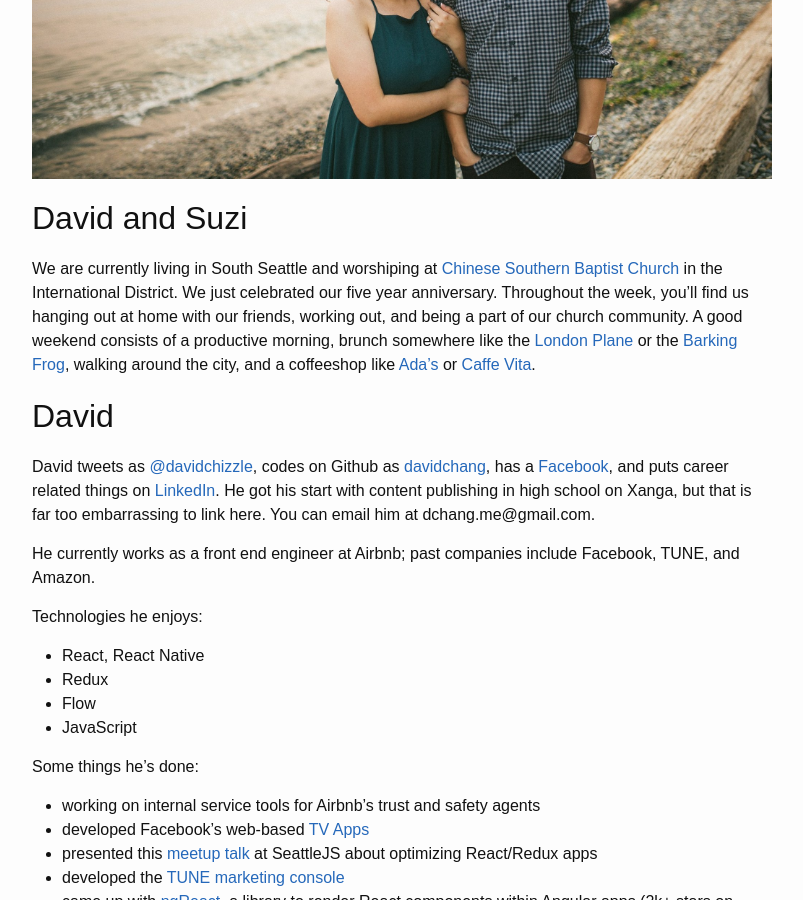
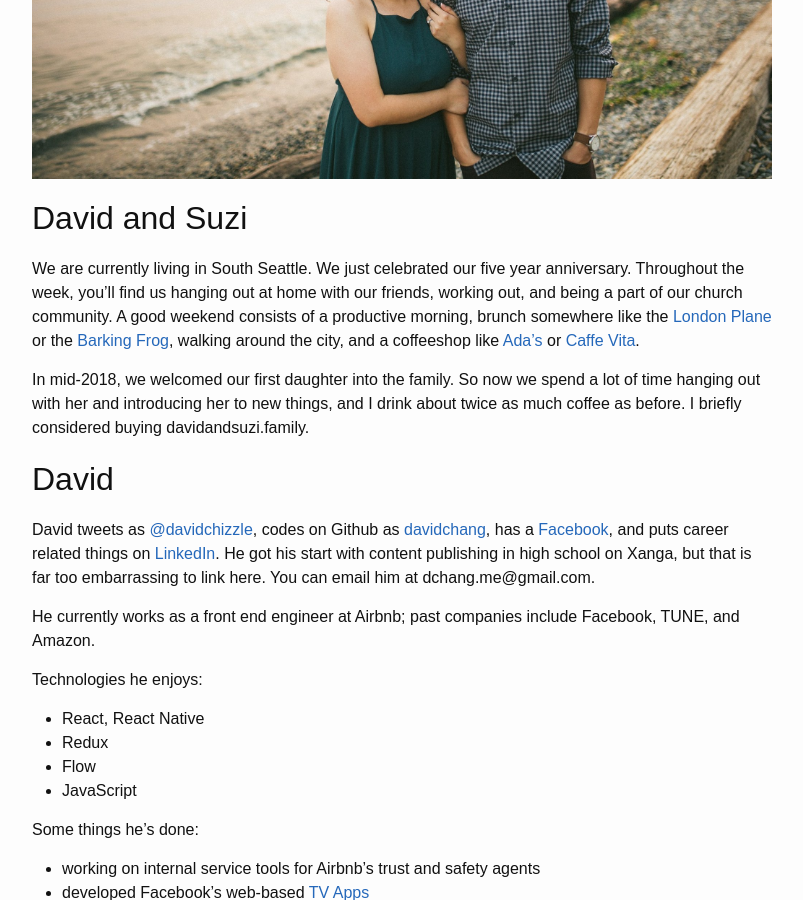
Before and after one commit to davidchang/davidandsuzi.com, a Jekyll site: the page built from about.md, in a window 1280 px wide and 900 px high, scrolled down 472 px. Shown: the whole window, without its empty margins (238-1041 px from the left). Built offline with Jekyll 4.4.1, drawn with Linux system fonts in a browser that asks for light colours; comment, search, counter and statistics services are not loaded.

Commit message:
fix a typo and update about

```diff
--- a/about.md
+++ b/about.md
@@ -8,7 +8,9 @@ permalink: /about/
 
 ## David and Suzi
 
-We are currently living in South Seattle and worshiping at [Chinese Southern Baptist Church](http://csbcseattle.org/english/) in the International District. We just celebrated our five year anniversary. Throughout the week, you'll find us hanging out at home with our friends, working out, and being a part of our church community. A good weekend consists of a productive morning, brunch somewhere like the [London Plane](http://www.thelondonplaneseattle.com/home) or the [Barking Frog](https://www.willowslodge.com/barking_frog/), walking around the city, and a coffeeshop like [Ada's](http://www.seattletechnicalbooks.com/) or [Caffe Vita](http://www.caffevita.com/).
+We are currently living in South Seattle. We just celebrated our five year anniversary. Throughout the week, you'll find us hanging out at home with our friends, working out, and being a part of our church community. A good weekend consists of a productive morning, brunch somewhere like the [London Plane](http://www.thelondonplaneseattle.com/home) or the [Barking Frog](https://www.willowslodge.com/barking_frog/), walking around the city, and a coffeeshop like [Ada's](http://www.seattletechnicalbooks.com/) or [Caffe Vita](http://www.caffevita.com/).
+
+In mid-2018, we welcomed our first daughter into the family. So now we spend a lot of time hanging out with her and introducing her to new things, and I drink about twice as much coffee as before. I briefly considered buying davidandsuzi.family.
 
 ## David
 
```
Also changed, not shown: _posts/2018-03-13-rewriting-that-redux-app-with-the-new-context-api.md (+1 -1 lines).
